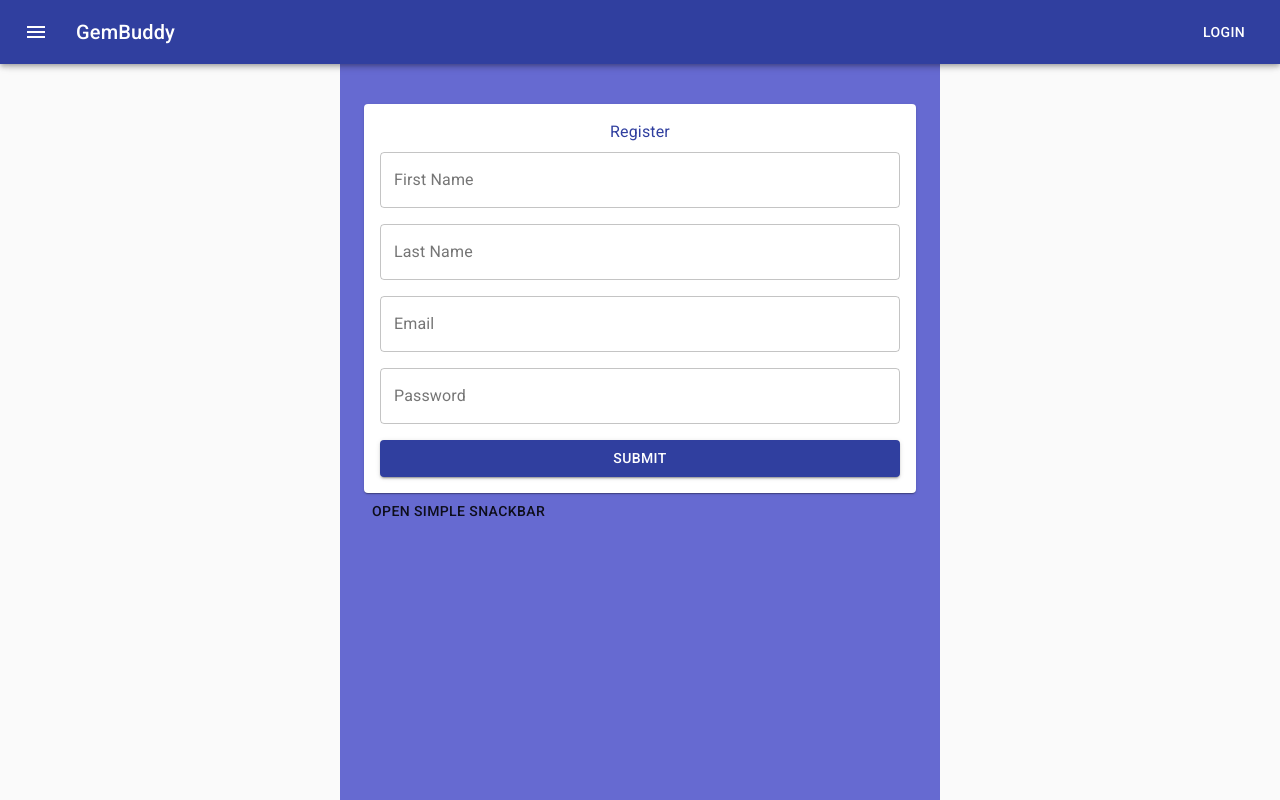
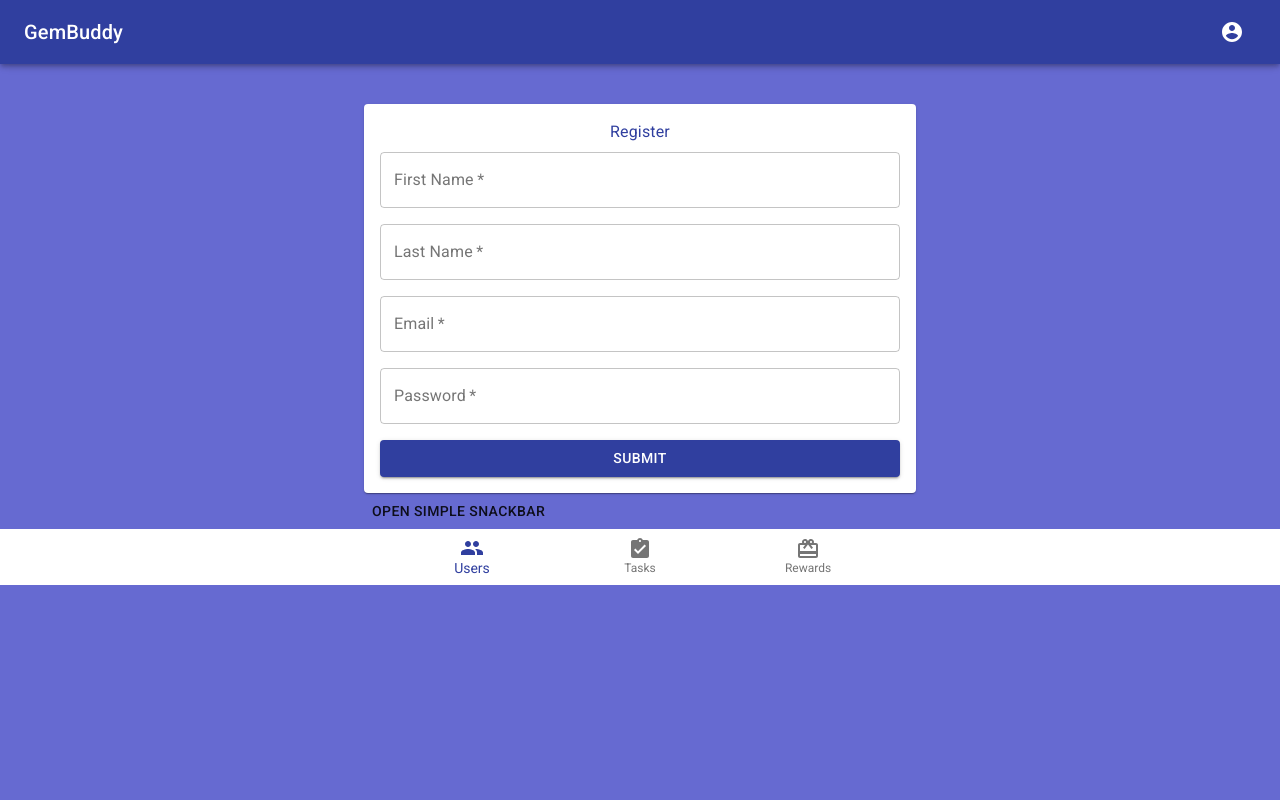
Before and after one commit to deono/gembuddy-client, a React (Create React App) app: page / in a window 1280 px wide. Built offline with nearby package versions, Linux system fonts and the light colour scheme.

Commit message:
add bottom navigation panel and user icon in top panel

```diff
--- a/src/App.js
+++ b/src/App.js
@@ -6,6 +6,7 @@ import Container from "@material-ui/core/Container";
 
 import SimpleSnackbar from "./components/layout/SimpleSnackbar";
 import TopMenuBar from "./components/layout/TopMenuBar";
+import SimpleBottomNavigation from "./components/layout/SimpleBottomNavigation";
 import WelcomeScreen from "./components/layout/WelcomeScreen";
 import Register from "./components/auth/Register.jsx";
 import "./App.css";
@@ -15,18 +16,13 @@ function App() {
   return (
     <React.Fragment>
       <CssBaseline />
-      <Container
-        maxWidth="sm"
-        style={{
-          backgroundColor: theme.palette.primary.light,
-          height: "100vh"
-        }}
-      >
+      <Container maxWidth="sm">
         <TopMenuBar />
         {/* <WelcomeScreen /> */}
         <Register />
         <SimpleSnackbar />
       </Container>
+      <SimpleBottomNavigation />
     </React.Fragment>
   );
 }
--- a/src/actions/usersActions.js
+++ b/src/actions/usersActions.js
@@ -25,7 +25,7 @@ function loadRegisterSuccess(results) {
   return {
     type: GET_REGISTER_SUCCESS,
     data: results,
-    error: null
+    message: results.message
   };
 }
 
@@ -33,7 +33,7 @@ function loadRegisterError(error) {
   return {
     type: GET_REGISTER_ERROR,
     data: null,
-    error
+    message: error
   };
 }
 
@@ -44,17 +44,17 @@ export const registerUser = user => async dispatch => {
       "http://localhost:5000/api/users/register",
       user
     );
-    console.log("registerUser response", response);
-    if (response.status === "ok") {
+    console.log("registerUser response", response.data);
+    if (response.data.status === "ok") {
       // check if the internal status is ok
       // then pass on the data
-      dispatch(loadRegisterSuccess(response.data));
+      dispatch(loadRegisterSuccess(response.data.data));
     } else {
       // if internally there are errors
       // pass on the error, in a correct implementation
       // such errors should throw an HTTP 4xx or 5xx error
       // so that it directs straight to the catch block
-      dispatch(loadRegisterError(response.error));
+      dispatch(loadRegisterError(response.data.message));
     }
   } catch (error) {
     // any HTTP error is caught here
--- a/src/components/auth/Register.jsx
+++ b/src/components/auth/Register.jsx
@@ -12,7 +12,8 @@ const useStyles = makeStyles(theme => ({
   },
   paper: {
     marginTop: theme.spacing(5),
-    padding: theme.spacing(2)
+    padding: theme.spacing(2),
+    backgroundColor: "secondary"
   },
   button: {
     marginTop: theme.spacing(1)
@@ -20,15 +21,39 @@ const useStyles = makeStyles(theme => ({
 }));
 
 const Register = ({ registerUser }) => {
-  const [firstName, setFirstname] = useState("");
-  const [lastName, setLastName] = useState("");
-  const [email, setEmail] = useState("");
-  const [password, setPassword] = useState("");
+  const [firstName, setFirstname] = useState({
+    value: "",
+    error: false,
+    helperText: ""
+  });
+  const [lastName, setLastName] = useState({
+    value: "",
+    error: false,
+    helperText: ""
+  });
+  const [email, setEmail] = useState({
+    value: "",
+    error: false,
+    helperText: ""
+  });
+  const [password, setPassword] = useState({
+    value: "",
+    error: false,
+    helperText: ""
+  });
   const classes = useStyles();
 
   function handleSubmit() {
+    // TODO: form validation
     console.log("submit clicked");
-    registerUser({ firstName, lastName, email, password });
+    registerUser({
+      firstName: firstName.value,
+      lastName: lastName.value,
+      email: email.value,
+      password: password.value
+    });
+
+    // clear the form
   }
   return (
     <Paper className={classes.paper} variant="elevation">
@@ -37,44 +62,57 @@ const Register = ({ registerUser }) => {
       </Typography>
       <form>
         <TextField
+          error={firstName.error}
+          helperText={firstName.helperText}
+          value={firstName.value}
+          className={classes.textField}
+          color="primary"
+          variant="outlined"
+          fullWidth
+          required
+          label="First Name"
+          type="text"
+          name="firstName"
+          onChange={event => setFirstname({ value: event.target.value })}
+        />
+        <TextField
+          error={lastName.error}
+          helperText={lastName.helperText}
+          value={lastName.value}
           className={classes.textField}
           variant="outlined"
           fullWidth
-          label="First Name"
+          required
+          label="Last Name"
           type="text"
-          name="firstName"
-          value={firstName}
-          onChange={event => setFirstname(event.target.value)}
+          name="lastName"
+          onChange={event => setLastName({ value: event.target.value })}
         />
         <TextField
+          error={email.error}
+          helperText={email.helperText}
+          value={email.value}
           className={classes.textField}
           variant="outlined"
           fullWidth
-          label="Last Name"
-          type="text"
-          name="lastName"
-          value={lastName}
-          onChange={event => setLastName(event.target.value)}
+          required
+          label="Email"
+          type="email"
+          name="email"
+          onChange={event => setEmail({ value: event.target.value })}
         />
         <TextField
+          error={password.error}
+          helperText={password.helperText}
+          value={password.value}
           className={classes.textField}
           variant="outlined"
           fullWidth
-          label="Email"
-          type="email"
-          name="email"
-          value={email}
-          onChange={event => setEmail(event.target.value)}
-        />
-        <TextField
-          className={classes.textField}
-          variant="outlined"
-          fullWidth
+          required
           label="Password"
           type="password"
           name="password"
-          value={password}
-          onChange={event => setPassword(event.target.value)}
+          onChange={event => setPassword({ value: event.target.value })}
         />
         <Button
           fullWidth
--- /dev/null
+++ b/src/components/layout/SimpleBottomNavigation.jsx
@@ -0,0 +1,33 @@
+import React from "react";
+import { makeStyles } from "@material-ui/core/styles";
+import BottomNavigation from "@material-ui/core/BottomNavigation";
+import BottomNavigationAction from "@material-ui/core/BottomNavigationAction";
+import PeopleIcon from "@material-ui/icons/People";
+import AssignmentTurnedInIcon from "@material-ui/icons/AssignmentTurnedIn";
+import CardGiftcardIcon from "@material-ui/icons/CardGiftcard";
+
+const useStyles = makeStyles({
+  root: {
+    width: "100vw"
+  }
+});
+
+export default function SimpleBottomNavigation() {
+  const classes = useStyles();
+  const [value, setValue] = React.useState(0);
+
+  return (
+    <BottomNavigation
+      value={value}
+      onChange={(event, newValue) => {
+        setValue(newValue);
+      }}
+      showLabels
+      className={classes.root}
+    >
+      <BottomNavigationAction label="Users" icon={<PeopleIcon />} />
+      <BottomNavigationAction label="Tasks" icon={<AssignmentTurnedInIcon />} />
+      <BottomNavigationAction label="Rewards" icon={<CardGiftcardIcon />} />
+    </BottomNavigation>
+  );
+}
--- a/src/components/layout/TopMenuBar.jsx
+++ b/src/components/layout/TopMenuBar.jsx
@@ -6,7 +6,7 @@ import Toolbar from "@material-ui/core/Toolbar";
 import Typography from "@material-ui/core/Typography";
 import Button from "@material-ui/core/Button";
 import IconButton from "@material-ui/core/IconButton";
-import MenuIcon from "@material-ui/icons/Menu";
+import AccountCircleIcon from "@material-ui/icons/AccountCircle";
 
 const useStyles = makeStyles(theme => ({
   root: {
@@ -30,18 +30,20 @@ export default function TopMenuBar() {
     <div className={classes.root}>
       <AppBar position="fixed">
         <Toolbar style={{ backgroundColor: theme.palette.primary.main }}>
-          <IconButton
+          {/* <IconButton
             edge="start"
             className={classes.menuButton}
             color="inherit"
             aria-label="menu"
           >
             <MenuIcon />
-          </IconButton>
+          </IconButton> */}
           <Typography variant="h6" className={classes.title}>
             GemBuddy
           </Typography>
-          <Button color="inherit">Login</Button>
+          <IconButton color="inherit">
+            <AccountCircleIcon />
+          </IconButton>
         </Toolbar>
       </AppBar>
       <Toolbar />
--- a/src/index.js
+++ b/src/index.js
@@ -23,6 +23,9 @@ const theme = createMuiTheme({
       main: "#cfd8dc",
       dark: "#9ea7aa",
       contrastText: "#000"
+    },
+    background: {
+      default: "#666ad1"
     }
   }
 });
```
